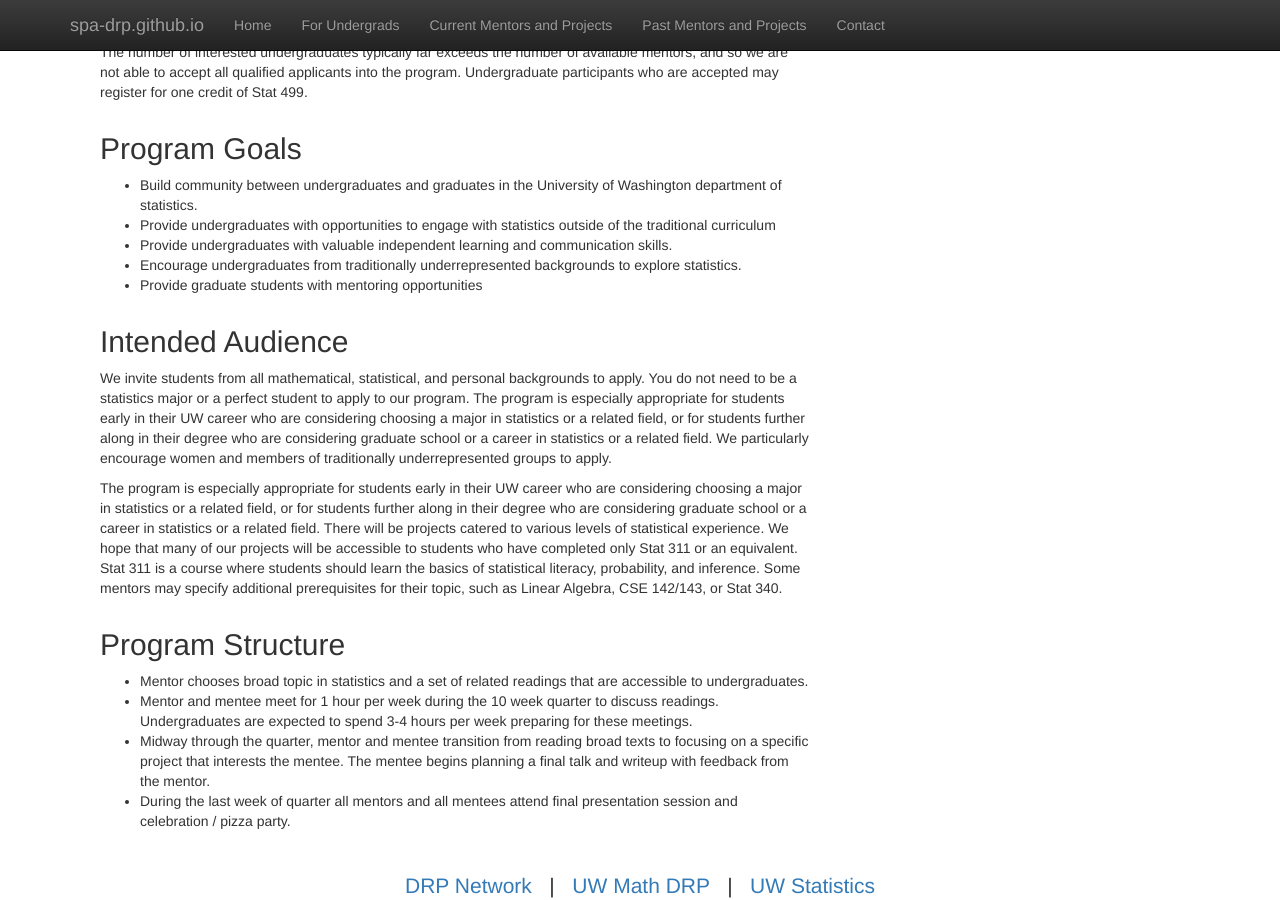
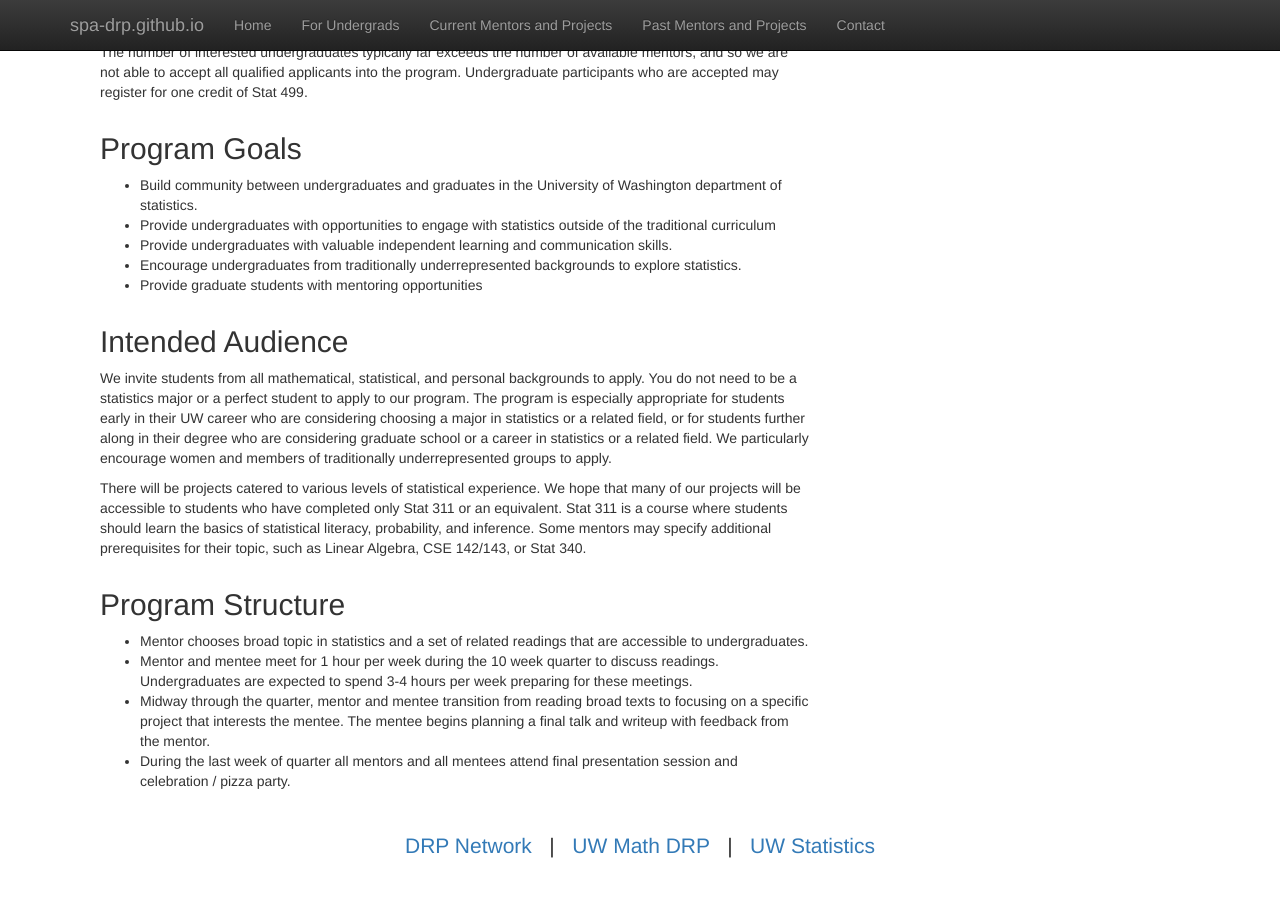
Before and after one commit to SPA-DRP/spa-drp.github.io, a Jekyll site: the page built from index.html, in a window 1280 px wide and 900 px high, scrolled down 600 px. Built offline with Jekyll 4.4.1, drawn with Linux system fonts in a browser that asks for light colours; nearby versions of some CDN libraries; library files that are not in the unit come from our copies; after the commit the page ends 1460 px from its top, so only the background shows below that.

Commit message:
fix homepage repeat

```diff
--- a/index.html
+++ b/index.html
@@ -64,14 +64,12 @@ curriculum </li>
 <p>
   We invite students
     from all mathematical, statistical, and personal backgrounds
-    to apply. You do not need to be a statistics major or a perfect student to apply to our program. The program is especially appropriate for students early in their UW career who are considering choosing a major in statistics or a related field, or for students further along in their degree who are considering graduate school or a career in statistics or a related field.
+    to apply. You do not need to be a statistics major or a perfect student to apply to our program.
+    The program is especially appropriate for students early in their UW career who are considering choosing a major
+     in statistics or a related field, or for students further along in their degree who are considering graduate school or a career in statistics or a related field.
 We particularly encourage women and members of traditionally underrepresented groups to apply.
 </p>
 <p>
-  The program is especially appropriate for students early in their UW career
-  who are considering choosing a major in statistics or a related field,
-   or for students further along in their degree who are considering graduate school or a
-   career in statistics or a related field.
 There will be projects catered to various levels of
   statistical experience. We hope that many of our projects will be accessible to students who have completed only Stat 311 or an equivalent. Stat 311
   is a course where students should learn the basics of statistical literacy, probability, and inference.
```
